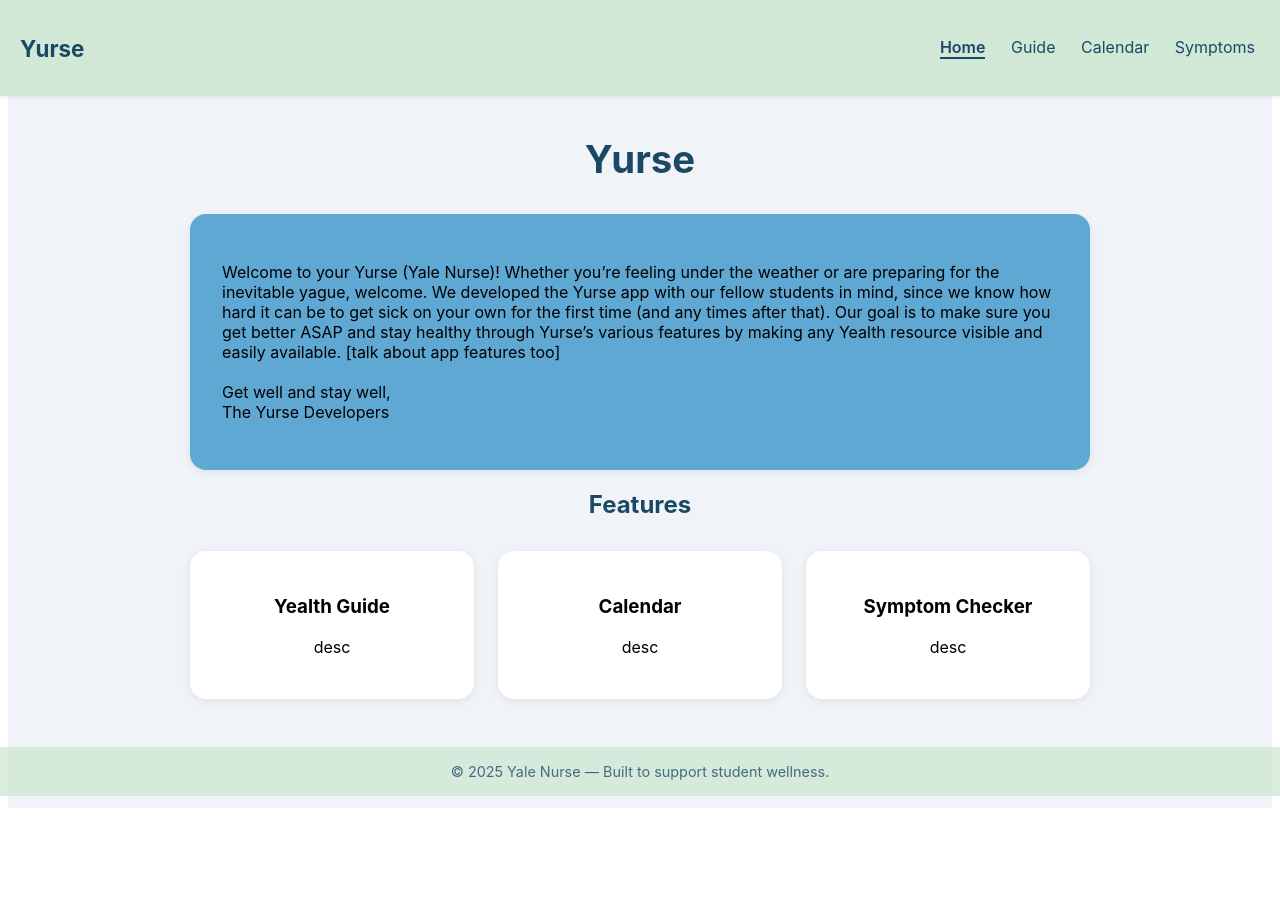
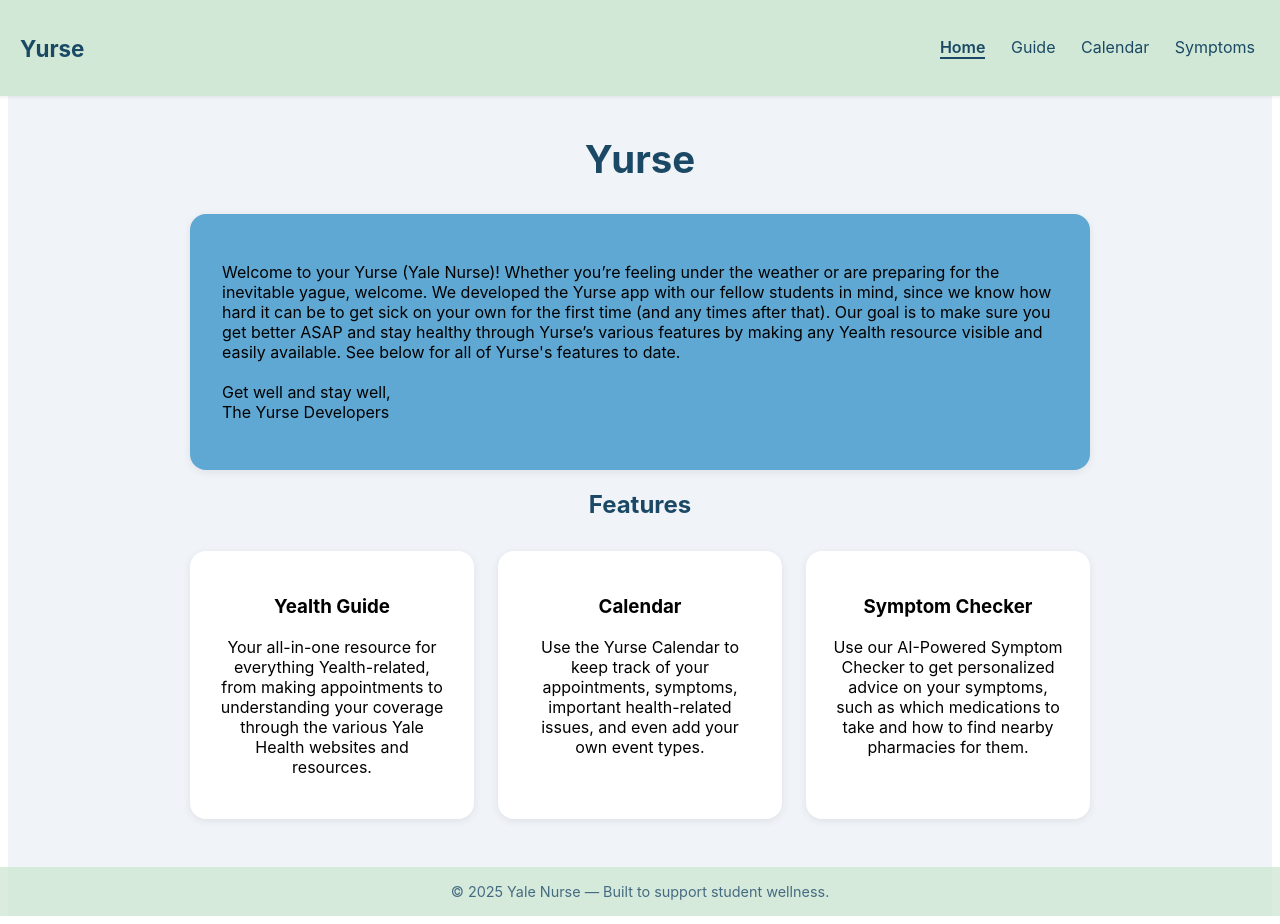
Before and after one commit to azran-09/catalystFinalProject, a React (Vite) app: page / in a window 1280 px wide. Before the commit the page ends 816 px from the top, so only its background shows below. Built offline with nearby package versions, Linux system fonts and the light colour scheme; the HTML template or start-up script is replaced by a standard one.

Commit message:
descriptions

```diff
--- a/src/pages/Home.jsx
+++ b/src/pages/Home.jsx
@@ -6,15 +6,15 @@
     const features = [
     {
       title: "Yealth Guide",
-      description: "desc",
+      description: "Your all-in-one resource for everything Yealth-related, from making appointments to understanding your coverage through the various Yale Health websites and resources.",
     },
     {
       title: "Calendar",
-      description: "desc",
+      description: "Use the Yurse Calendar to keep track of your appointments, symptoms, important health-related issues, and even add your own event types.",
     },
     {
       title: "Symptom Checker",
-      description: "desc",
+      description: "Use our AI-Powered Symptom Checker to get personalized advice on your symptoms, such as which medications to take and how to find nearby pharmacies for them.",
     }
   ];
 
@@ -32,7 +32,7 @@
       >
 
         <p>
-          Welcome to your Yurse (Yale Nurse)! Whether you’re feeling under the weather or are preparing for the inevitable yague, welcome. We developed the Yurse app with our fellow students in mind, since we know how hard it can be to get sick on your own for the first time (and any times after that). Our goal is to make sure you get better ASAP and stay healthy through Yurse’s various features by making any Yealth resource visible and easily available. [talk about app features too]
+          Welcome to your Yurse (Yale Nurse)! Whether you’re feeling under the weather or are preparing for the inevitable yague, welcome. We developed the Yurse app with our fellow students in mind, since we know how hard it can be to get sick on your own for the first time (and any times after that). Our goal is to make sure you get better ASAP and stay healthy through Yurse’s various features by making any Yealth resource visible and easily available. See below for all of Yurse's features to date.
                <br /><br />
                Get well and stay well,
                <br />
--- a/src/pages/YealthCalendar.jsx
+++ b/src/pages/YealthCalendar.jsx
@@ -74,12 +74,12 @@
           </h2>
           <button className="buttons" onClick={() => changeMonth(1)}>Next Month</button>
   </div>
-            <p> Keep track of appointments, deadlines, symptoms, and anything else important to your health.</p>
+            <p> Keep track of appointments, deadlines, symptoms, and anything else important to your health. <br /><br /> Use the input box below each day to name your event and choose its type from the dropdown above; Press the 'Enter' key to see it on the specified day! Add your own Event Types by naming your event in the "Create New Event Type" box below, choose a color for it, and click "Add Type". <br /><br /> Happy organizing!</p>
       <div className="type-creator">
         <h3>Create New Event Type:</h3>
-        <input
+        <input className="type-name-input"
           type="text"
-          placeholder="Type Name (e.g. Work)"
+          placeholder="Type Name (e.g. Fitness)"
           value={newTypeName}
           onChange={(e) => setNewTypeName(e.target.value)}
         />
--- a/src/pages/YealthGuide.jsx
+++ b/src/pages/YealthGuide.jsx
@@ -9,7 +9,7 @@
         </h1>
 
             <p>
-               Welcome to your guide to Yale Health (Yealth!) Whether you’re feeling under the weather or are preparing for the inevitable yague, welcome. We developed the Yurse app with our fellow students in mind, since we know how hard it can be to get sick on your own for the first time (and any times after that). Our goal is to make sure you get better ASAP and stay healthy through Yurse’s various features by making any Yealth resource visible and easily available. [talk about app features too]
+               Welcome to your guide to Yale Health (Yealth!). Here, we have compiled a list of essential resources and links to help you navigate the various services and information provided by Yale Health. Whether you're looking to make an appointment, understand your coverage, or find specific health resources, the answers to all of your questions are here :)
                <br /><br />
                Get well and stay well,
                <br />
@@ -81,7 +81,7 @@
                                 <strong>This is where you upload important, required documents for Yale’s health requirements!! Make sure you have all your things in order :)</strong>
                             </td>
 
-                            <td>Yale Safety Net</td>
+                            <td>Yale Safety Net: </td>
                             <td>
                                 <a href="https://safetynet.yale.edu/hc/en-us" target="_blank" rel="noopener noreferrer">
                                     https://safetynet.yale.edu/
```
Also changed, not shown: src/pages/YealthCalendar.css (line endings or trailing spaces).
